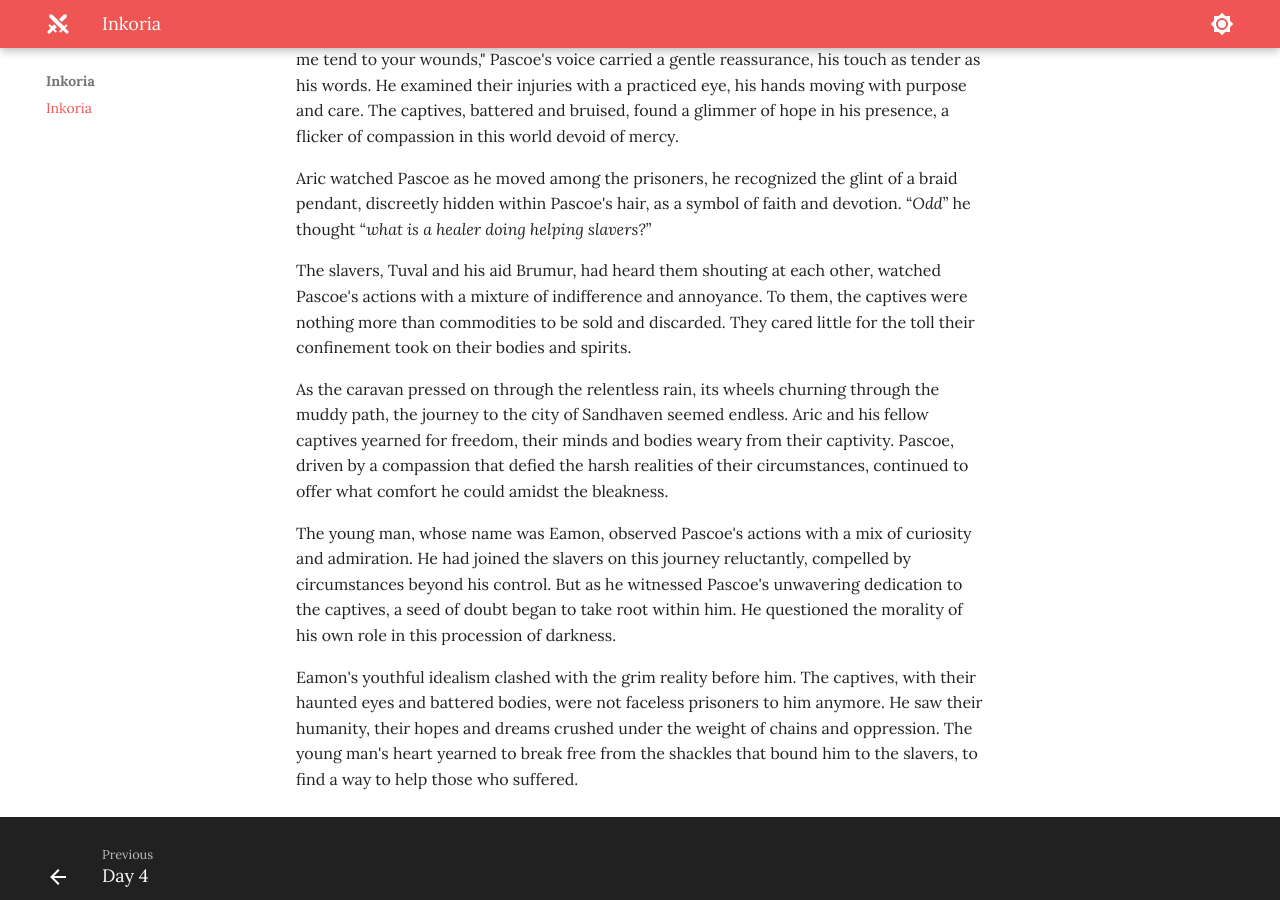
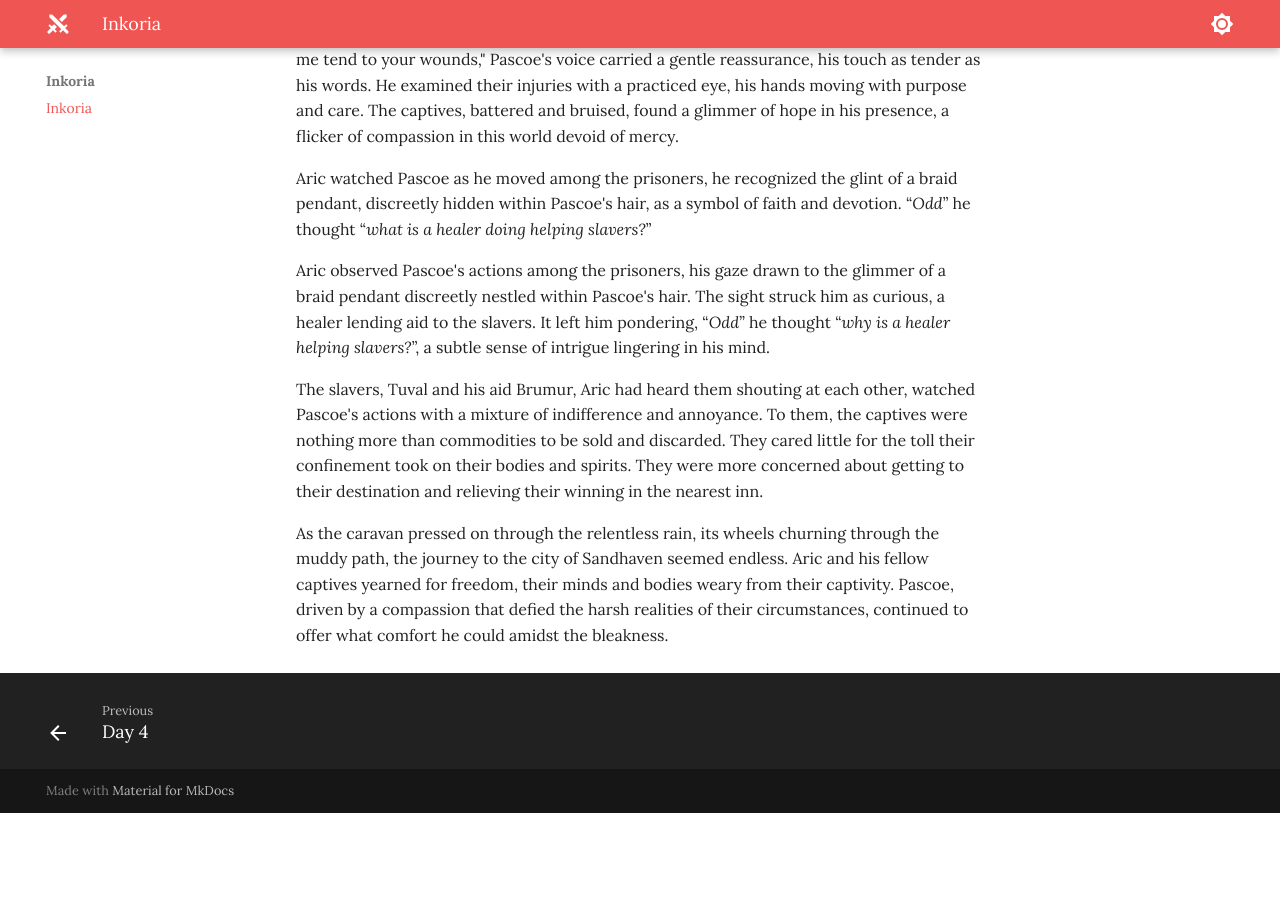
Before and after one commit to jonasmcferreira/adventures, an MkDocs documentation site: the page built from docs/inkoria/00.md, in a window 1280 px wide and 900 px high, scrolled down 2196 px. Built offline with MkDocs 1.6.1 and Material for MkDocs 9.7.7, drawn with Linux system fonts in a browser that asks for light colours; after the commit the page ends 3009 px from its top, so only the background shows below that.

Commit message:
modified docs/inkoria/00.md

```diff
--- a/docs/inkoria/00.md
+++ b/docs/inkoria/00.md
@@ -32,10 +32,8 @@ Whenever the caravan made camp, Pascoe would inspect each of the seven prisoners
 
 Aric watched Pascoe as he moved among the prisoners, he recognized the glint of a braid pendant, discreetly hidden within Pascoe's hair, as a symbol of faith and devotion. “*Odd*” he thought “*what is a healer doing helping slavers?*”
 
-The slavers, Tuval and his aid Brumur, had heard them shouting at each other, watched Pascoe's actions with a mixture of indifference and annoyance. To them, the captives were nothing more than commodities to be sold and discarded. They cared little for the toll their confinement took on their bodies and spirits.
+Aric observed Pascoe's actions among the prisoners, his gaze drawn to the glimmer of a braid pendant discreetly nestled within Pascoe's hair. The sight struck him as curious, a healer lending aid to the slavers. It left him pondering, “*Odd*” he thought “*why is a healer helping slavers?*”, a subtle sense of intrigue lingering in his mind.
+
+The slavers, Tuval and his aid Brumur, Aric had heard them shouting at each other, watched Pascoe's actions with a mixture of indifference and annoyance. To them, the captives were nothing more than commodities to be sold and discarded. They cared little for the toll their confinement took on their bodies and spirits. They were more concerned about getting to their destination and relieving their winning in the nearest inn.
 
 As the caravan pressed on through the relentless rain, its wheels churning through the muddy path, the journey to the city of Sandhaven seemed endless. Aric and his fellow captives yearned for freedom, their minds and bodies weary from their captivity. Pascoe, driven by a compassion that defied the harsh realities of their circumstances, continued to offer what comfort he could amidst the bleakness.
-
-The young man, whose name was Eamon, observed Pascoe's actions with a mix of curiosity and admiration. He had joined the slavers on this journey reluctantly, compelled by circumstances beyond his control. But as he witnessed Pascoe's unwavering dedication to the captives, a seed of doubt began to take root within him. He questioned the morality of his own role in this procession of darkness.
-
-Eamon's youthful idealism clashed with the grim reality before him. The captives, with their haunted eyes and battered bodies, were not faceless prisoners to him anymore. He saw their humanity, their hopes and dreams crushed under the weight of chains and oppression. The young man's heart yearned to break free from the shackles that bound him to the slavers, to find a way to help those who suffered.
```
